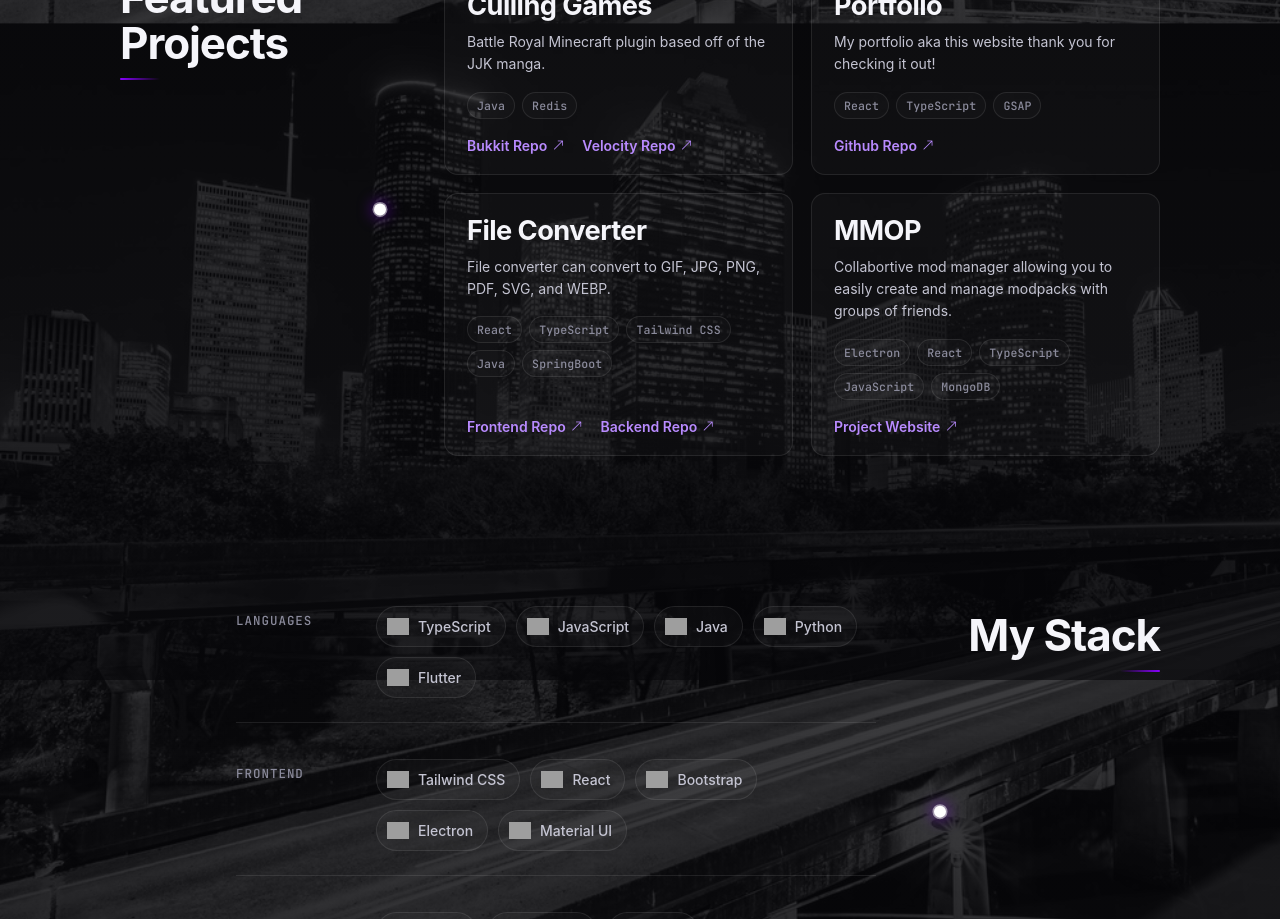
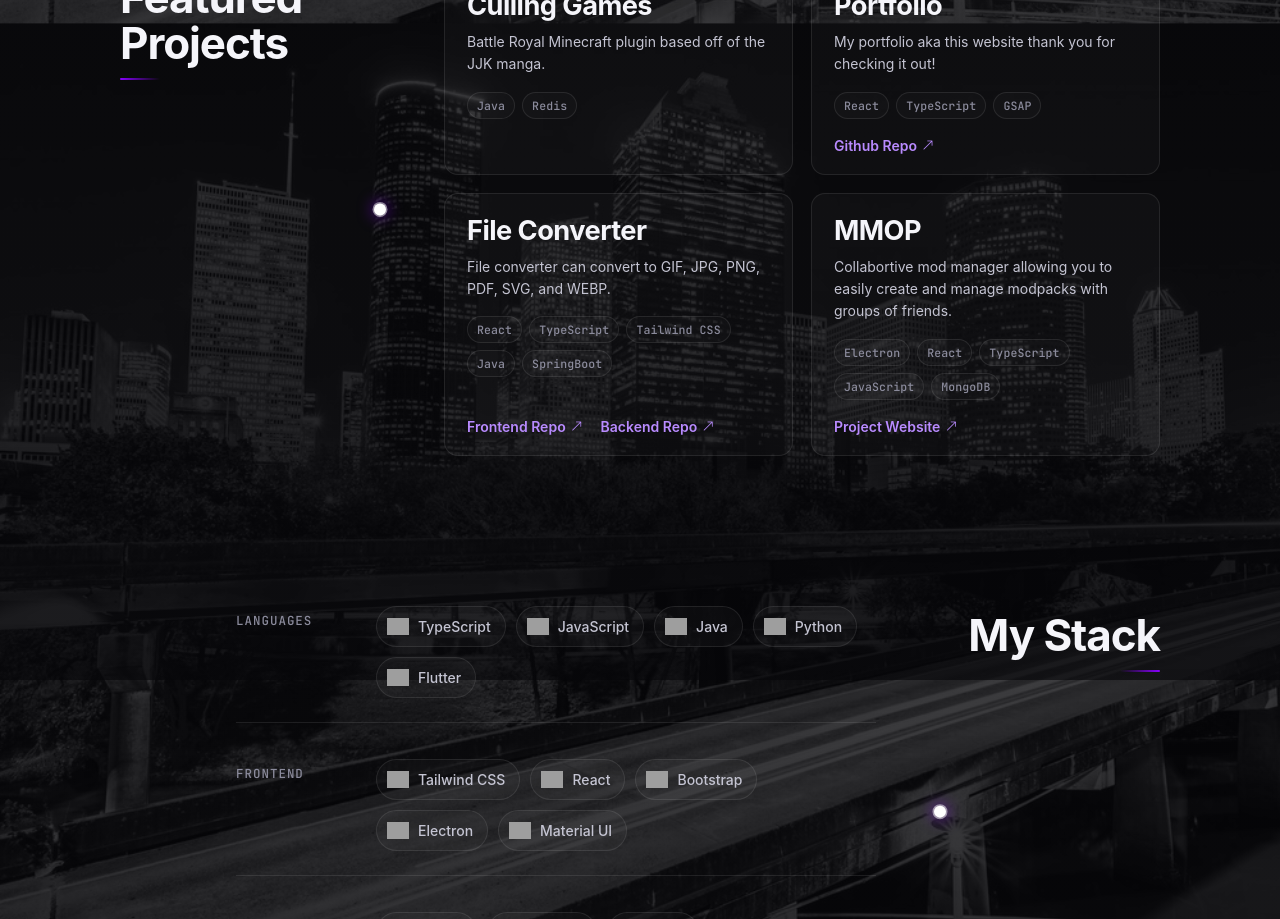
Before and after one commit to cronozx/Portfolio, a React (Create React App) app: page / in a window 1280 px wide. Shown: the part 920-1839 px from the top of the page. Built offline with nearby package versions, Linux system fonts and the light colour scheme; grey boxes are pictures that could not be loaded; a web font is replaced by a local one.

Commit message:
Had to remove links for culling games project as i am going to replace with a demo video

```diff
--- a/src/App.tsx
+++ b/src/App.tsx
@@ -61,8 +61,7 @@ function App() {
       description: 'Battle Royal Minecraft plugin based off of the JJK manga.',
       stack: ['Java', 'Redis'],
       links: [
-        { name: 'Bukkit Repo',  function: () => window.open('https://github.com/cronozx/CullingGames-Bukkit')  },
-        { name: 'Velocity Repo', function: () => window.open('https://github.com/cronozx/CullingGames-Velocity') }
+
       ]
     },
     {
```
